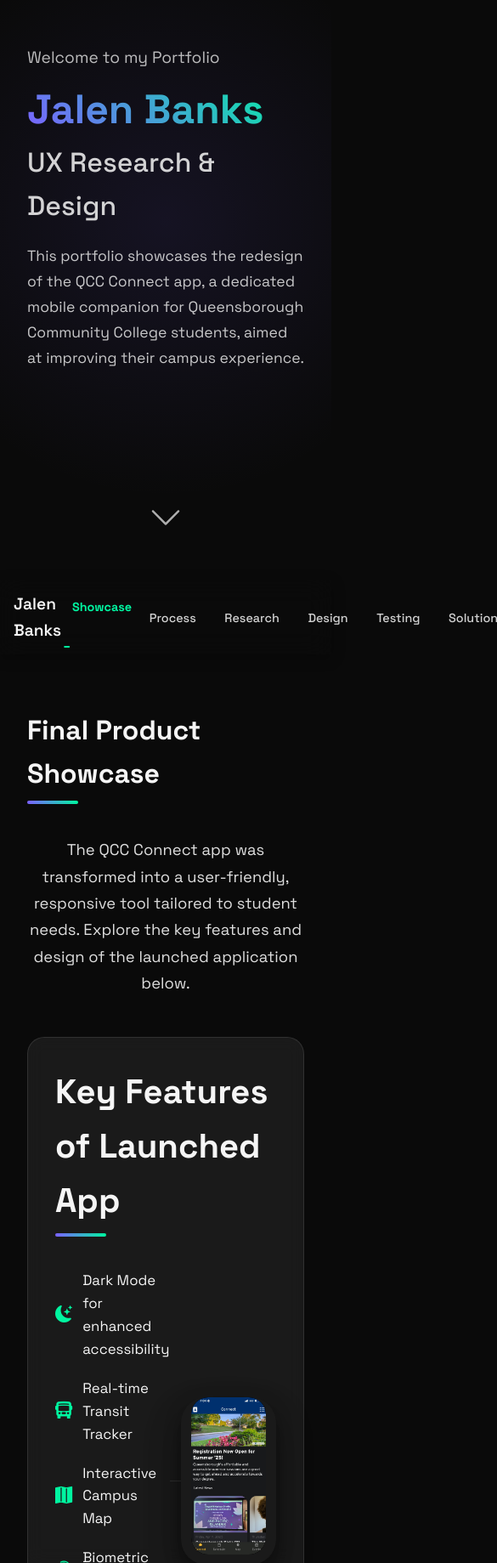
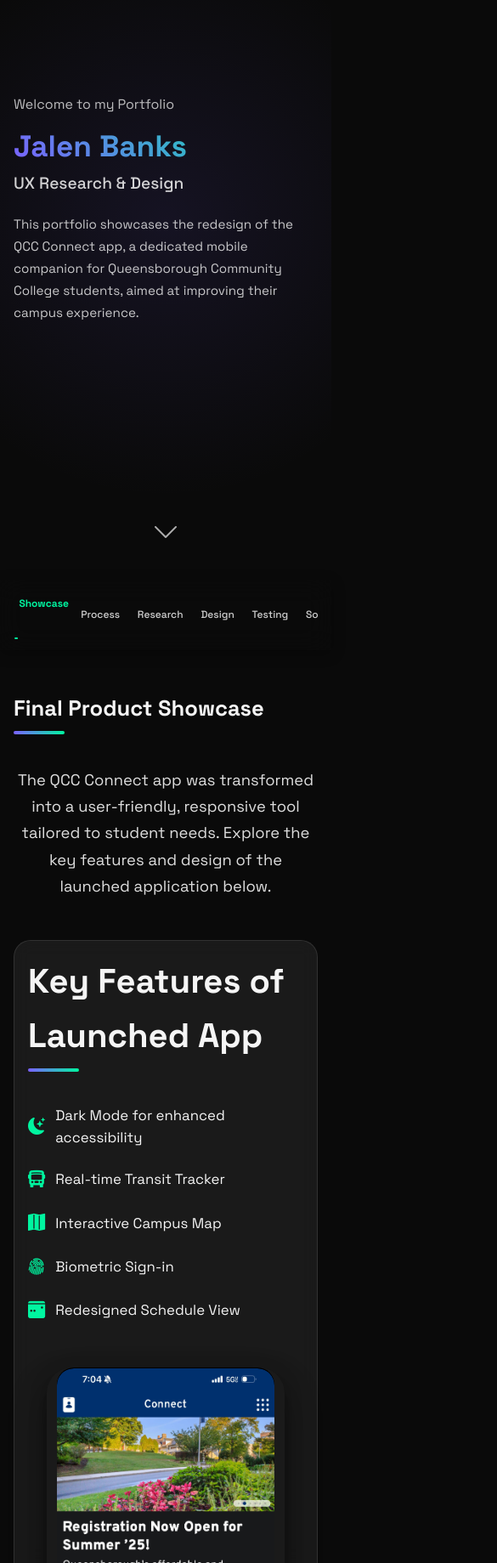
Before and after one commit to JBanks222/UX-research-portfolio, a plain HTML site: page index.html in a window 390 px wide. Shown: the part 161-2000 px from the top of the page at 85% size, 585 px wide, since content can reach past the window. Drawn offline with nearby package versions, Linux system fonts and the light colour scheme.

Commit message:
responsiveness across desktop & mobile

```diff
--- a/index.html
+++ b/index.html
@@ -2422,6 +2422,160 @@
         /* Ensure sections under the fixed nav are still targetable at their top */
         section[id] {
             scroll-margin-top: 80px; /* Adjust based on sticky nav height + a little extra */
+        }
+
+        /* Responsive Design Adjustments */
+
+        /* Tablets and larger mobiles */
+        @media (max-width: 992px) {
+            .hero h1 {
+                font-size: 3.5rem; /* Adjusted from 4.5rem */
+            }
+            .hero-subtitle {
+                font-size: 1.7rem; /* Adjusted from 2rem */
+            }
+            .section-title {
+                font-size: 2.2rem; /* Adjusted from 2.5rem */
+            }
+            .participant-overview-title {
+                font-size: 1.8rem; /* Adjusted from 2rem */
+            }
+            #sticky-portfolio-nav ul li a {
+                padding: 0.5rem 0.6rem;
+                font-size: 0.85rem;
+            }
+            .nav-branding {
+                font-size: 1.1rem;
+            }
+            .showcase-unified-flex {
+                flex-direction: column;
+                gap: 2rem;
+            }
+            .showcase-divider {
+                display: none; /* Hide divider when stacked */
+            }
+            .showcase-features-wrapper,
+            .showcase-carousel-wrapper {
+                padding-right: 0 !important;
+                padding-left: 0 !important;
+                width: 100%; /* Ensure full width when stacked */
+            }
+            .showcase-carousel-wrapper .carousel {
+                margin: 1rem auto; /* Adjust margin */
+            }
+        }
+
+        /* Mobile devices (augmenting existing rules) */
+        @media (max-width: 768px) {
+            .hero h1 {
+                font-size: 2.8rem; /* Further reduce */
+            }
+            .hero-welcome {
+                font-size: 1rem;
+            }
+            .hero-subtitle {
+                font-size: 1.4rem;
+            }
+            .hero-project-intro {
+                font-size: 0.95rem;
+                max-width: 100%;
+            }
+            .section {
+                padding: 3rem 0; /* Further reduce padding */
+            }
+            .section-title {
+                font-size: 1.8rem; /* Further reduce */
+            }
+             .participant-overview-title {
+                font-size: 1.6rem;
+            }
+            .container {
+                padding: 0 1rem; /* Reduce container padding */
+            }
+            #sticky-portfolio-nav .container {
+                /* flex-direction: column; */ /* Removed: No longer stacking */
+                /* gap: 0.5rem; */ /* Removed: No longer stacking */
+                justify-content: center; /* Center the nav links list */
+            }
+            #sticky-portfolio-nav ul {
+                /* flex-wrap: wrap; */ /* Removed: replaced by nowrap for scrolling */
+                flex-wrap: nowrap;
+                overflow-x: auto;
+                justify-content: flex-start; /* Align to start for scrolling */
+                gap: 0.5rem; /* Keep a consistent gap for horizontal layout */
+                padding-bottom: 5px; /* Add a little space for scrollbar if it appears */
+            }
+            #sticky-portfolio-nav ul li a {
+                padding: 0.4rem 0.5rem;
+                font-size: 0.8rem;
+            }
+            .nav-branding {
+                /* margin-bottom: 0.3rem; */ /* Removed: as it might be hidden or not stacked */
+                display: none; /* Hide Jalen Banks on mobile */
+            }
+            .metrics-grid-container {
+                grid-template-columns: 1fr; /* Force single column */
+            }
+            .card, .showcase-unified-card, .metric-card, .chart-card-wrapper, .persona-card, .solution-card, .problem-card, .timeline-content {
+                padding: 1.5rem; /* Reduce padding on cards */
+            }
+            .cool-divider {
+                width: 100px; /* Shorter divider */
+                margin-bottom: 2rem;
+            }
+            /* Ensure chart titles are smaller on mobile */
+            .chart-card-wrapper h4, .metric-card h4 {
+                font-size: 1.1rem;
+            }
+            .persona-name {
+                font-size: 1.5rem;
+            }
+            .persona-header {
+                flex-direction: column;
+                align-items: flex-start;
+            }
+            .solution-card h4, .problem-title {
+                 font-size: 1.15rem;
+            }
+        }
+
+        /* Smaller mobile devices */
+        @media (max-width: 576px) {
+            .hero h1 {
+                font-size: 2.2rem;
+            }
+            .hero-subtitle {
+                font-size: 1.2rem;
+            }
+            .section-title {
+                font-size: 1.6rem;
+            }
+            .participant-overview-title {
+                font-size: 1.4rem;
+            }
+            #sticky-portfolio-nav ul li a {
+                font-size: 0.75rem;
+                padding: 0.3rem 0.4rem;
+            }
+            /* Further reduce padding on cards for very small screens */
+            .card, .showcase-unified-card, .metric-card, .chart-card-wrapper, .persona-card, .solution-card, .problem-card, .timeline-content {
+                padding: 1rem;
+            }
+            .carousel-nav button {
+                width: 40px;
+                height: 40px;
+                font-size: 1rem;
+            }
+            .scroll-down-indicator {
+                font-size: 2rem;
+                bottom: 20px;
+            }
+            .footer p, .social-links a {
+                font-size: 0.9rem;
+            }
+             .social-links {
+                gap: 1rem;
+            }
         }
 
     </style>
```
